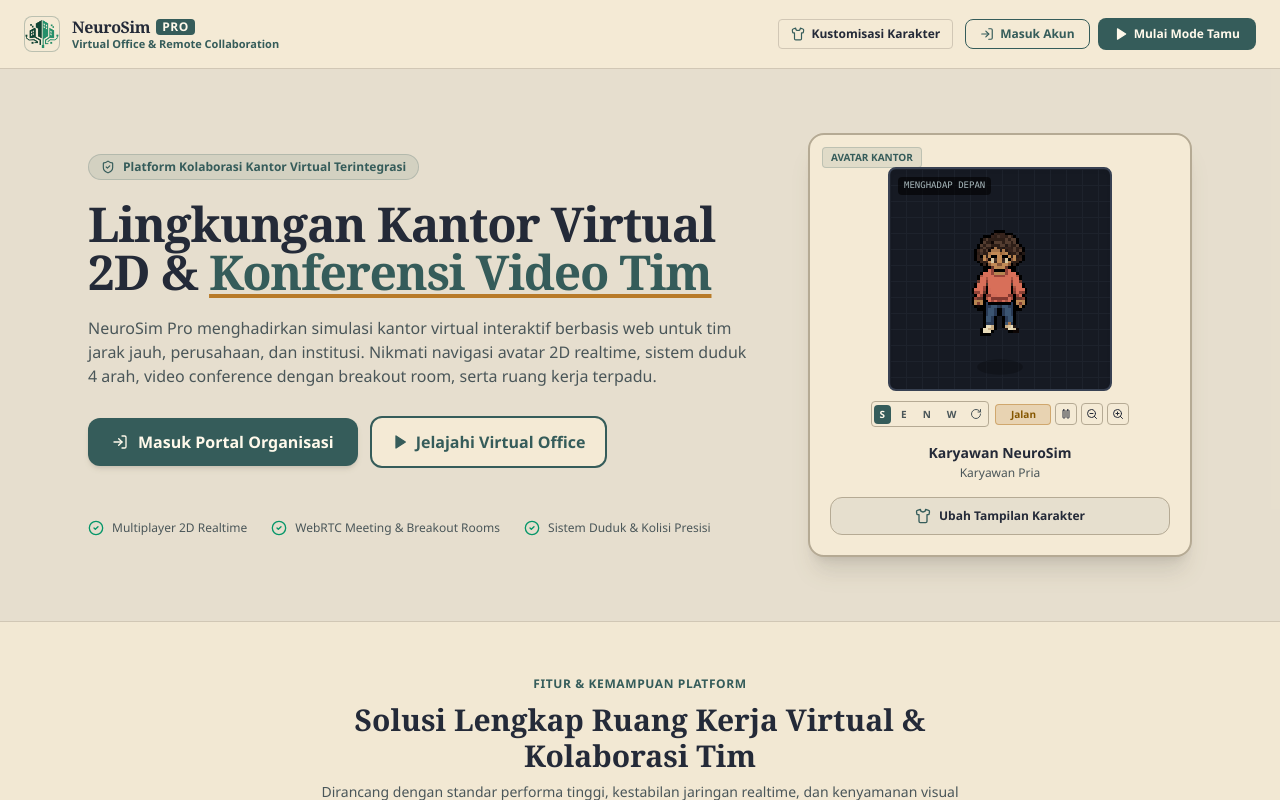
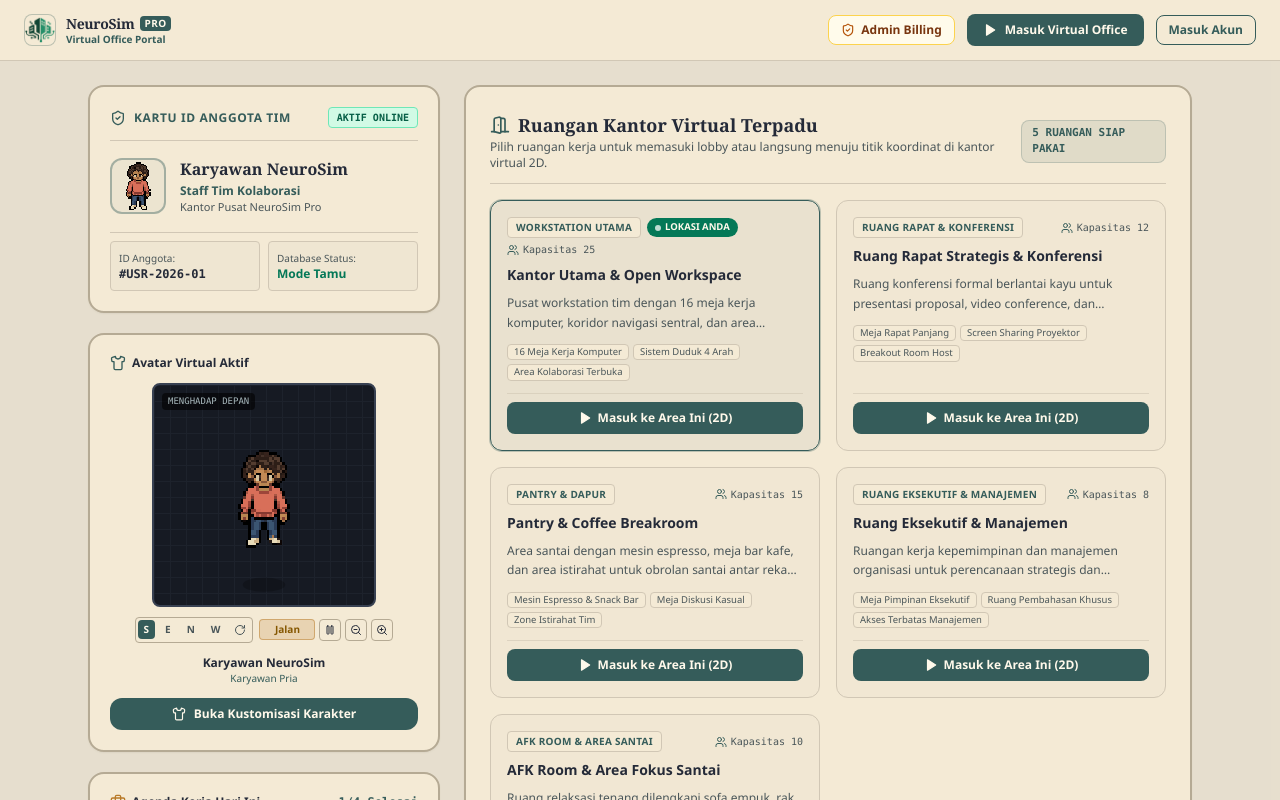
Before and after one commit to nandanannn24/NeurosimPro, a React (Vite) app: page / in a window 1280 px wide. Built offline with nearby package versions, Linux system fonts and the light colour scheme; no server answers.

Commit message:
satukan halaman biar ga dobel

```diff
--- a/src/App.tsx
+++ b/src/App.tsx
@@ -53,10 +53,7 @@ const getUserDisplayName = (user: UserProfile | null, fallback = 'Pengguna'): st
 
 export const App: React.FC = () => {
   // Top-Level User Flow Navigation: landing -> dashboard -> room-lobby -> simulation
-  const [currentView, setCurrentView] = useState<AppView>(() => {
-    const savedUser = localStorage.getItem('neurosim_current_user');
-    return savedUser ? 'dashboard' : 'landing';
-  });
+  const [currentView, setCurrentView] = useState<AppView>('dashboard');
 
   const [selectedRoom, setSelectedRoom] = useState<DashboardRoom>(OFFICE_ROOMS[0]);
   const [mode, setMode] = useState<'2d' | 'list'>('2d');
@@ -677,23 +674,9 @@ export const App: React.FC = () => {
       } ${highContrast ? 'contrast-125' : ''}`}
     >
       {/* ------------------------------------------------------------------- */}
-      {/* 1. SCREEN VIEW: LANDING PAGE                                         */}
+      {/* 1. SCREEN VIEW: UNIFIED DASHBOARD WORKSPACE PORTAL                   */}
       {/* ------------------------------------------------------------------- */}
-      {currentView === 'landing' && (
-        <LandingView
-          currentUser={currentUser}
-          characterConfig={characterConfig}
-          onEnterDashboard={() => setCurrentView('dashboard')}
-          onEnterSimulation={() => setIsLobbySelectorOpen(true)}
-          onOpenCustomizer={() => setIsCustomizerOpen(true)}
-          onOpenAuth={() => setIsAuthOpen(true)}
-        />
-      )}
-
-      {/* ------------------------------------------------------------------- */}
-      {/* 2. SCREEN VIEW: DASHBOARD VIEW                                       */}
-      {/* ------------------------------------------------------------------- */}
-      {currentView === 'dashboard' && (
+      {(currentView === 'dashboard' || currentView === 'landing') && (
         <DashboardView
           currentUser={currentUser}
           characterConfig={characterConfig}
@@ -704,17 +687,31 @@ export const App: React.FC = () => {
             setSelectedRoom(room);
             setCurrentView('room-lobby');
           }}
-          onEnterSimulationDirect={(room) => {
+          onEnterSimulationDirect={(room, lobbyId) => {
             if (room) {
               setSelectedRoom(room);
               localStorage.setItem('neurosim_spawn_coords', JSON.stringify(room.spawnCoords));
             }
-            setIsLobbySelectorOpen(true);
+            if (lobbyId) {
+              setCurrentLobbyId(lobbyId);
+              const lobbyMap: Record<string, string> = {
+                'LOBBY-01': 'Kantor Pusat Utama',
+                'LOBBY-02': 'Divisi Engineering & AI',
+                'LOBBY-03': 'Divisi Product & Design',
+                'LOBBY-04': 'Tim Remote Global',
+                'LOBBY-05': 'Ruang Eksekutif & Klien',
+              };
+              if (lobbyMap[lobbyId]) setCurrentLobbyName(lobbyMap[lobbyId]);
+              setCurrentView('simulation');
+              EventBus.emit(GAME_EVENTS.RESUME_INPUT);
+            } else {
+              setIsLobbySelectorOpen(true);
+            }
           }}
           onOpenCustomizer={() => setIsCustomizerOpen(true)}
           onOpenAuth={() => setIsAuthOpen(true)}
           onLogout={handleLogout}
-          onBackToLanding={() => setCurrentView('landing')}
+          onOpenAdminBilling={() => setIsAdminBillingOpen(true)}
         />
       )}
 
@@ -782,7 +779,7 @@ export const App: React.FC = () => {
                 <PhaserGame onSceneReady={handleSceneReady} />
               )}
 
-              {/* Right-Side Live Bracket Status Sidebar */}
+              {/* Right-Side Live Bracket Status Sidebar (Unified Participants Panel) */}
               {currentView === 'simulation' && (
                 <BracketLiveSidebar
                   currentLobbyId={currentLobbyId}
@@ -798,6 +795,8 @@ export const App: React.FC = () => {
                   }}
                   remotePlayers={onlineRemotePlayers}
                   onOpenLobbySelector={() => setIsLobbySelectorOpen(true)}
+                  isCollapsed={!isParticipantsOpen}
+                  onToggleCollapse={() => setIsParticipantsOpen((prev) => !prev)}
                 />
               )}
 
@@ -870,7 +869,7 @@ export const App: React.FC = () => {
                   });
                 }}
                 onSendReaction={handleSendReaction}
-                participantsCount={dynamicParticipants.length}
+                participantsCount={1 + onlineRemotePlayers.length}
                 unreadChatCount={unreadChatCount}
                 status={userStatus}
                 onChangeStatus={(newStatus) => {
@@ -885,17 +884,6 @@ export const App: React.FC = () => {
               />
 
               {/* Slide-in Drawers */}
-              <ParticipantsDrawer
-                isOpen={isParticipantsOpen}
-                onClose={() => setIsParticipantsOpen(false)}
-                participants={dynamicParticipants}
-                currentRoom={currentRoom}
-                onOpenRoomModal={() => {
-                  setIsParticipantsOpen(false);
-                  setIsRoomModalOpen(true);
-                }}
-              />
-
               <OfficeChatDrawer
                 isOpen={isOfficeChatOpen}
                 onClose={() => setIsOfficeChatOpen(false)}
@@ -992,19 +980,7 @@ export const App: React.FC = () => {
         }}
       />
 
-      {/* 10. Online Room Management Modal */}
-      <OnlineRoomModal
-        isOpen={isRoomModalOpen}
-        onClose={() => setIsRoomModalOpen(false)}
-        currentRoom={currentRoom}
-        availableRooms={availableRooms}
-        onJoinRoom={handleJoinRoom}
-        onCreateRoom={handleCreateRoom}
-        userName={getUserDisplayName(currentUser)}
-        userRole={currentUser?.role}
-        userAvatar={currentUser?.avatar}
-        participants={liveParticipants}
-      />
+
     </div>
   );
 };
--- a/src/components/views/DashboardView.tsx
+++ b/src/components/views/DashboardView.tsx
@@ -112,12 +112,13 @@ interface Props {
   userHistory: any[];
   currentZoneId?: string;
   onSelectRoom: (room: OfficeRoom) => void;
-  onEnterSimulationDirect: (room?: OfficeRoom) => void;
+  onEnterSimulationDirect: (room?: OfficeRoom, lobbyId?: string) => void;
   onOpenCustomizer: () => void;
   onOpenAuth: () => void;
   onLogout: () => void;
-  onBackToLanding: () => void;
+  onBackToLanding?: () => void;
   onStartVideoConference?: () => void;
+  onOpenAdminBilling?: () => void;
 }
 
 export const DashboardView: React.FC<Props> = ({
@@ -133,6 +134,7 @@ export const DashboardView: React.FC<Props> = ({
   onLogout,
   onBackToLanding,
   onStartVideoConference,
+  onOpenAdminBilling,
 }) => {
   const [previewDirection, setPreviewDirection] = useState<CharacterDirection>('south');
   const [lobbies, setLobbies] = useState<any[]>([]);
@@ -158,18 +160,13 @@ export const DashboardView: React.FC<Props> = ({
       {/* Top Header */}
       <header className="flex-shrink-0 flex items-center justify-between px-6 py-3.5 bg-cream border-b border-[#d1c7b5] sticky top-0 z-30 shadow-xs">
         <div className="flex items-center gap-3">
-          <button
-            type="button"
-            onClick={onBackToLanding}
-            className="flex items-center gap-2.5 text-left group cursor-pointer"
-            title="Kembali ke Beranda"
-          >
+          <div className="flex items-center gap-2.5 text-left">
             <div className="w-8 h-8 rounded-lg overflow-hidden bg-cream border border-teal/30 flex items-center justify-center shadow-xs">
               <img src="/logo.webp" alt="Logo NeuroSim Pro" className="w-full h-full object-contain" />
             </div>
             <div>
               <div className="flex items-center gap-1.5">
-                <span className="font-bold text-sm tracking-tight text-ink group-hover:text-teal transition-colors block leading-tight font-serif">
+                <span className="font-bold text-sm tracking-tight text-ink block leading-tight font-serif">
                   NeuroSim
                 </span>
                 <span className="text-[10px] font-black px-1 py-0.2 rounded bg-teal text-soft uppercase tracking-wider">
@@ -177,10 +174,10 @@ export const DashboardView: React.FC<Props> = ({
                 </span>
               </div>
               <span className="text-[10px] text-teal font-semibold block leading-tight">
-                Virtual Office Dashboard
+                Virtual Office Portal
               </span>
             </div>
-          </button>
+          </div>
         </div>
 
         {/* Center / Right Header Actions */}
@@ -196,14 +193,16 @@ export const DashboardView: React.FC<Props> = ({
             </button>
           )}
 
-          <button
-            type="button"
-            onClick={onOpenCustomizer}
-            className="px-3 py-1.5 rounded-lg border border-[#d1c7b5] bg-cream hover:bg-sand text-xs font-semibold text-ink transition-colors flex items-center gap-1.5 shadow-2xs cursor-pointer"
-          >
-            <Shirt className="w-3.5 h-3.5 text-teal" />
-            <span>Kustomisasi Karakter</span>
-          </button>
+          {onOpenAdminBilling && (
+            <button
+              type="button"
+              onClick={onOpenAdminBilling}
+              className="px-3 py-1.5 rounded-lg border border-amber-300 bg-amber-50 hover:bg-amber-100 text-xs font-bold text-amber-900 transition-colors flex items-center gap-1.5 shadow-2xs cursor-pointer"
+            >
+              <ShieldCheck className="w-3.5 h-3.5 text-amber-700" />
+              <span className="hidden sm:inline">Admin Billing</span>
+            </button>
+          )}
 
           <button
             type="button"
@@ -461,23 +460,15 @@ export const DashboardView: React.FC<Props> = ({
                       </div>
                     </div>
 
-                    {/* Room CTAs */}
-                    <div className="pt-2 border-t border-[#d1c7b5]/60 flex items-center gap-2">
-                      <button
-                        type="button"
-                        onClick={() => onSelectRoom(room)}
-                        className="flex-1 py-2 px-3 rounded-lg bg-cream hover:bg-sand border border-[#b5aa94] text-xs font-bold text-ink transition-colors flex items-center justify-center gap-1.5 cursor-pointer"
-                      >
-                        <Users className="w-3.5 h-3.5 text-teal" />
-                        <span>Masuk Lobby</span>
-                      </button>
+                    {/* Room CTA */}
+                    <div className="pt-2 border-t border-[#d1c7b5]/60 flex items-center">
                       <button
                         type="button"
                         onClick={() => onEnterSimulationDirect(room)}
-                        className="flex-1 py-2 px-3 rounded-lg bg-teal hover:bg-teal-dark text-soft text-xs font-bold transition-colors flex items-center justify-center gap-1.5 shadow-2xs cursor-pointer"
+                        className="w-full py-2 px-3 rounded-lg bg-teal hover:bg-teal-dark text-soft text-xs font-bold transition-colors flex items-center justify-center gap-1.5 shadow-2xs cursor-pointer"
                       >
                         <Play className="w-3.5 h-3.5 fill-current" />
-                        <span>Masuk Kantor 2D</span>
+                        <span>Masuk ke Area Ini (2D)</span>
                       </button>
                     </div>
                   </div>
@@ -562,11 +553,11 @@ export const DashboardView: React.FC<Props> = ({
                     type="button"
                     onClick={() => {
                       localStorage.setItem('neurosim_current_lobby', lobby.id);
-                      onEnterSimulationDirect(OFFICE_ROOMS[0]);
+                      onEnterSimulationDirect(OFFICE_ROOMS[0], lobby.id);
                     }}
-                    className="w-full py-1.5 rounded-lg bg-cream hover:bg-sand border border-[#d1c7b5] text-teal font-bold text-xs transition-colors flex items-center justify-center gap-1.5 cursor-pointer shadow-2xs"
+                    className="w-full py-1.5 rounded-lg bg-teal hover:bg-teal-dark text-soft font-bold text-xs transition-colors flex items-center justify-center gap-1.5 cursor-pointer shadow-2xs"
                   >
-                    <span>Masuk Kantor Virtual</span>
+                    <span>Masuk Server Bracket</span>
                     <ArrowRight className="w-3.5 h-3.5" />
                   </button>
                 </div>
```
Also changed, not shown: src/components/gather/BracketLiveSidebar.tsx (+15 -2 lines), src/components/layout/Header.tsx (+10 -26 lines), src/game/scenes/OfficeScene.ts (+16 -13 lines).
